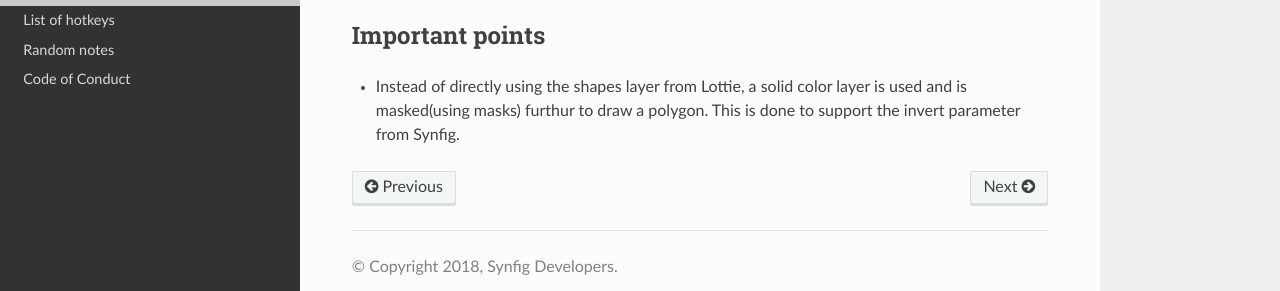
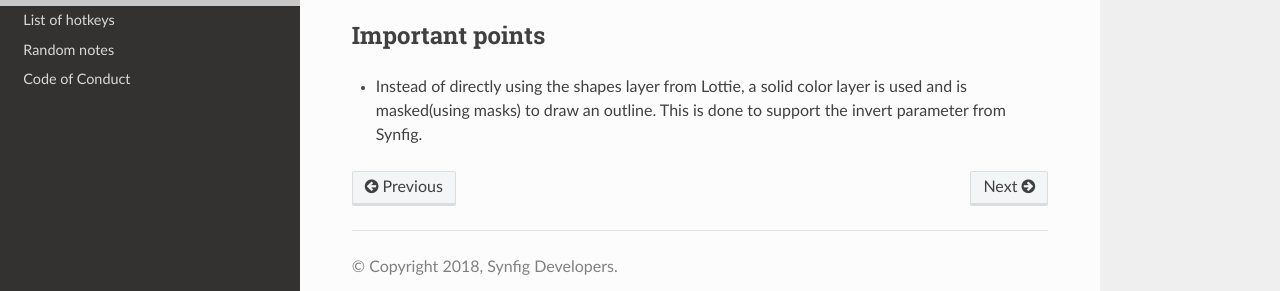
Before and after one commit to synfig/synfig-docs-dev, a Sphinx documentation site: the page built from docs/projects/lottie/layers/outline.rst, in a window 1280 px wide and 1153 px high. Shown: the part 817-1108 px from the top of the window. Built offline with Sphinx 7.4.7 and the Read the Docs theme 2.0.0, drawn with Linux system fonts in a browser that asks for light colours.

Commit message:
Update outline.rst

```diff
--- a/docs/projects/lottie/layers/outline.rst
+++ b/docs/projects/lottie/layers/outline.rst
@@ -44,4 +44,4 @@
 Important points
 ----------------
 
-- Instead of directly using the shapes layer from Lottie, a solid color layer is used and is masked(using masks) furthur to draw a polygon. This is done to support the invert parameter from Synfig.
+- Instead of directly using the shapes layer from Lottie, a solid color layer is used and is masked(using masks) to draw an outline. This is done to support the invert parameter from Synfig.
```
